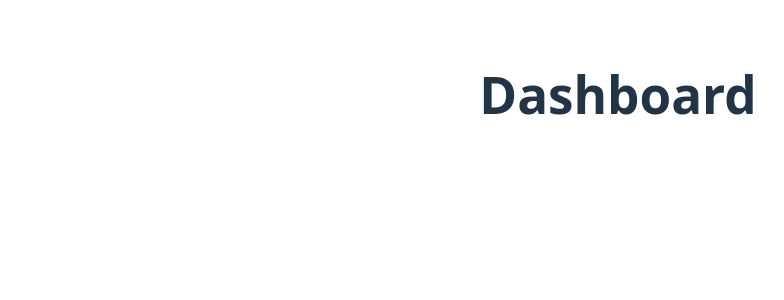
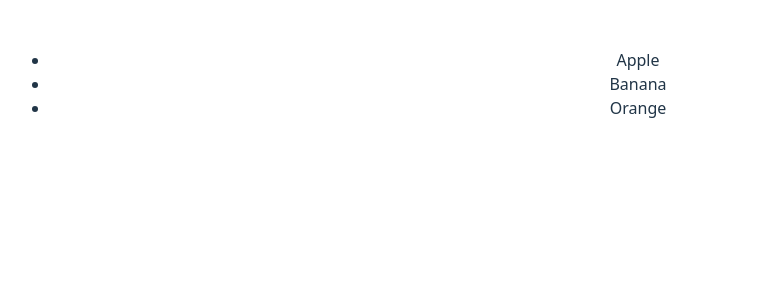
Before and after one commit to debraj137/learn-react, a React (Vite) app: page / in a window 1280 px wide. Shown: the top 300 px of the page, without its empty margins (22-806 px from the left). Built offline with nearby package versions, Linux system fonts and the light colour scheme.

Commit message:
list and keys

```diff
--- a/src/App.jsx
+++ b/src/App.jsx
@@ -23,7 +23,9 @@ import Props from './Props'
 //   )
 // }
 
-const isLoggedIn = true;
+// const isLoggedIn = true;
+
+const fruits = ['Apple','Banana','Orange']
 
 function App() {
   return (
@@ -37,9 +39,14 @@ function App() {
       {/* <Header/>
       <Footer/> */}
       {/* <Card/> */}
-      <h1>
+      {/* <h1>
         {isLoggedIn ? 'Dashboard': 'Login'}
-      </h1>
+      </h1> */}
+      <ul>
+        {fruits.map(fruit=>(
+          <li key={fruit}>{fruit}</li>
+        ))}
+      </ul>
     </>
 
   )
```
